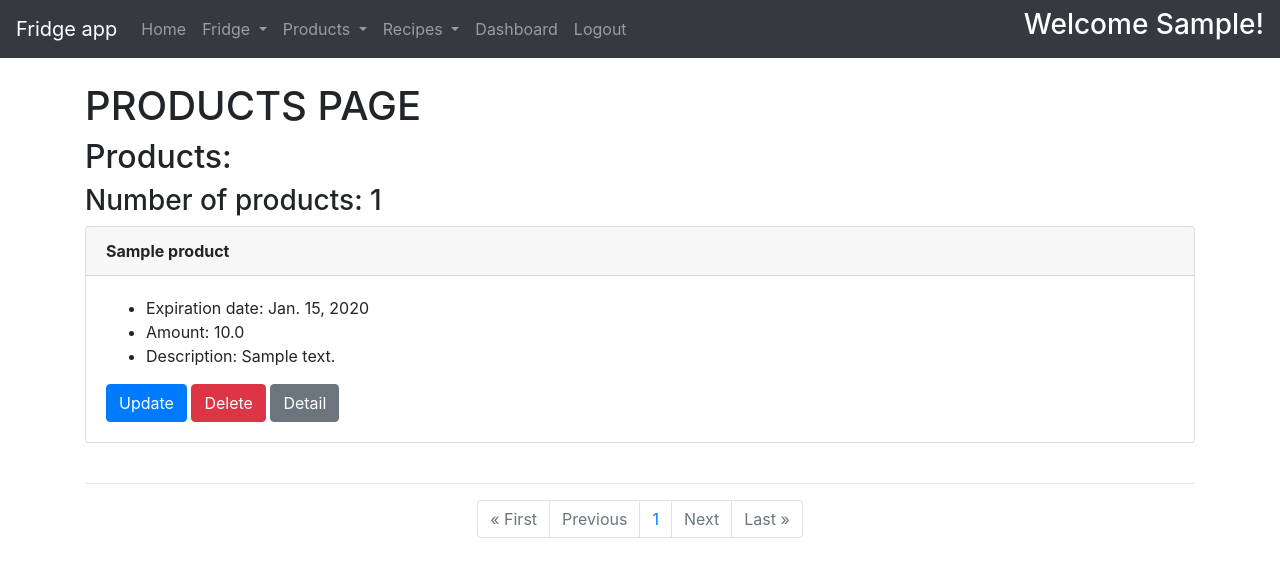
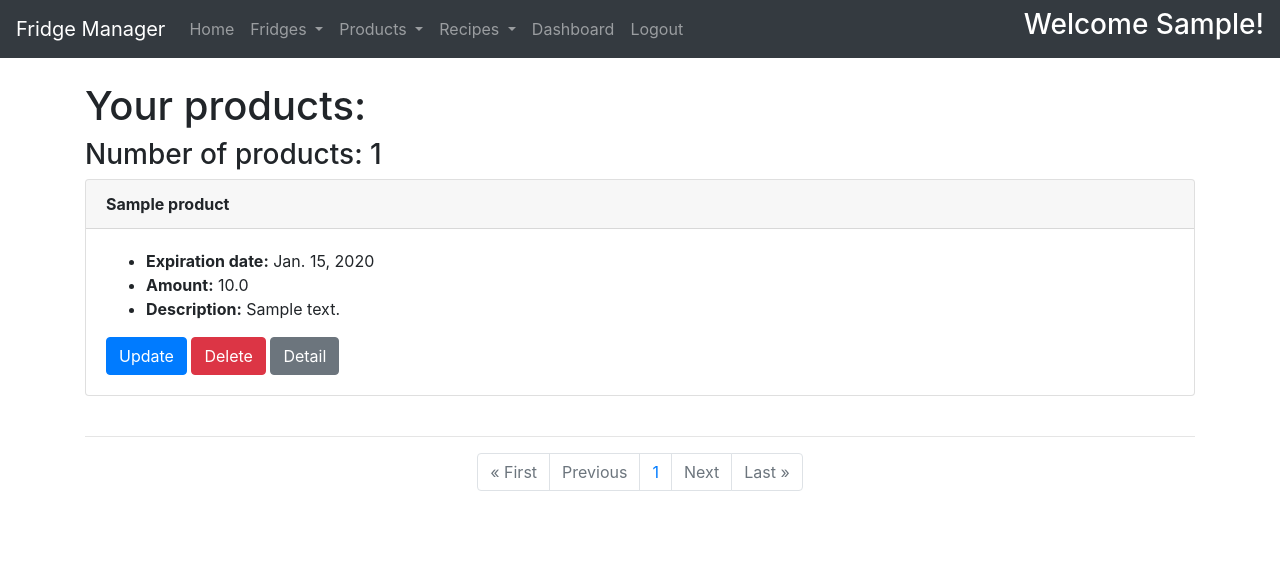
Before and after one commit to Danzigerrr/Fridge-Manager, a Django app: page /fridges/1/products in a window 1280 px wide. Shown: the top 577 px of the page. Run offline with Django 4.2, Linux system fonts and the light colour scheme; a user stored in the database is signed in; tables that the repository leaves empty hold one stand-in row (values such as "Sample post").

Commit message:
update templates and views for fridges and recipes

```diff
--- a/fridgemanager/fridge/templates/home.html
+++ b/fridgemanager/fridge/templates/home.html
@@ -27,7 +27,7 @@
                 <h3>2. User Dashboard</h3>
             </div>
             <div class="card-body">
-                <p>See details about your profile on
+                <p><b>See details about your profile on</b>
                     <a class="btn btn-outline-primary" href="{% url 'user_dashboard' %}" role="button">user dashboard</a>
                 </p>
             </div>
@@ -40,7 +40,7 @@
                 <h3>3. Profile management</h3>
             </div>
             <div class="card-body">
-                <p>Update your profile details
+                <p><b>Update your profile details</b>
                     <a class="btn btn-outline-primary" href="{% url 'update_profile' %}" role="button">here</a>
                 </p>
             </div>
--- a/fridgemanager/fridge/templates/navbar.html
+++ b/fridgemanager/fridge/templates/navbar.html
@@ -1,5 +1,5 @@
 <nav class="navbar navbar-expand-lg navbar-dark bg-dark">
-	<a class="navbar-brand" href="{% url 'home' %}">Fridge app</a>
+	<a class="navbar-brand" href="{% url 'home' %}">Fridge Manager</a>
 	<button class="navbar-toggler" type="button" data-toggle="collapse" data-target="#navbarSupportedContent" aria-controls="navbarSupportedContent" aria-expanded="false" aria-label="Toggle navigation">
 	<span class="navbar-toggler-icon"></span>
 	</button>
@@ -11,7 +11,7 @@
 			{% if user.is_authenticated %}
 			<li class="nav-item dropdown">
 				<a class="nav-link dropdown-toggle" href="{% url 'fridge_list' %}" id="navbarDropdownFridge" role="button" data-toggle="dropdown" aria-haspopup="true" aria-expanded="false">
-				Fridge
+				Fridges
 				</a>
 				<div class="dropdown-menu" aria-labelledby="navbarDropdown">
 					<a class="dropdown-item" href="{% url 'fridge_list' %}">Your fridges</a>
--- a/fridgemanager/fridge/templates/product/product_details.html
+++ b/fridgemanager/fridge/templates/product/product_details.html
@@ -2,9 +2,7 @@
 
 {% block content %}
     {% if user.is_authenticated %}
-        <h1>PRODUCT DETAILS PAGE</h1>
-
-        <h2>Product with id "{{ product.id }}":</h2>
+        <h2>Details of product "{{ product.name }}":</h2>
 
             <div class="card">
               <div class="card-header">
@@ -16,7 +14,7 @@
                  <li>Owners: {{ product.owners.name }} </li>
                  <li>Description: {{ product.description }} </li>
                     <br>
-                 <a href="{% url 'product_update' product.id %}" class="btn btn-secondary btn-sm">Update this product</a>
+                 <a href="{% url 'product_update' product.id %}" class="btn btn-secondary">Update this product</a>
 
                 </ul>
                   <!--                <a href="#" class="btn btn-primary">Go somewhere</a>-->
--- a/fridgemanager/fridge/templates/product/product_list.html
+++ b/fridgemanager/fridge/templates/product/product_list.html
@@ -1,9 +1,9 @@
 {% extends 'base.html' %}
 {% block content %}
 	{% if user.is_authenticated %}
-		<h1>PRODUCTS PAGE</h1>
-		{% if products|length > 0 %}
-			<h2>Products:</h2>
+		{% if fridges_of_user %}
+			{% if products %}
+				<h1>Your products:</h1>
 				<h3>Number of products: {{ products_len }}</h3>
 					{% for product in products %}
 					<div class="card">
@@ -12,9 +12,9 @@
 						</div>
 						<div class="card-body">
 							<ul>
-							<li>Expiration date: {{ product.expire_date }} </li>
-							<li>Amount: {{ product.amount }} </li>
-							<li>Description: {{ product.description }} </li>
+								<li><b>Expiration date:</b> {{ product.expire_date }} </li>
+								<li><b>Amount:</b> {{ product.amount }} </li>
+								<li><b>Description:</b> {{ product.description }} </li>
 							</ul>
 							<a href="{% url 'product_update' product.id %}" class="btn btn-primary">Update</a>
 							<a href="{% url 'product_delete' product.id %}" class="btn btn-danger">Delete</a>
@@ -26,7 +26,32 @@
 				<hr>
 			{% include 'product/product_list_paginator.html' %}
 			{% else %}
-			<h2>No products currently available. Click <a href="{% url 'product_add' %}">here</a> to add products.</h2>
+				<br>
+					<div class="border border-danger border-3">
+						<div class="card text-center">
+						  <div class="card-header">
+							  <h3>No products found!</h3>
+						  </div>
+						  <div class="card-body">
+							<p class="card-text"><h5>You do not have any products! Create one using the link below.</h5></p>
+							<a href="{% url 'product_add' %}" class="btn btn-primary">Create product here</a>
+						  </div>
+						</div>
+					</div>
+			{% endif %}
+		{% else %}
+			<br>
+			<div class="border border-danger border-3">
+				<div class="card text-center">
+				  <div class="card-header">
+					  <h3>No fridges found!</h3>
+				  </div>
+				  <div class="card-body">
+					<p class="card-text"><h5>You do not have any fridges! Create one using the link below.</h5></p>
+					<a href="{% url 'fridge_add' %}" class="btn btn-primary">Create fridge here</a>
+				  </div>
+				</div>
+			</div>
 		{% endif %}
 	{% else %}
 		{% include 'no_access_without_login_info.html' %}
--- a/fridgemanager/fridge/views/fridge.py
+++ b/fridgemanager/fridge/views/fridge.py
@@ -182,4 +182,4 @@ def fridge_products(request, fridge_id):
     products_to_show = p.get_page(page)
 
     return render(request, 'product/product_list.html',
-                  {'products': products_to_show, 'products_len': len(products)})
+                  {'products': products_to_show, 'products_len': len(products), 'fridges_of_user': fridge})
--- a/fridgemanager/fridge/views/product.py
+++ b/fridgemanager/fridge/views/product.py
@@ -18,7 +18,7 @@ def product_list(request):
     products_to_show = p.get_page(page)
 
     return render(request, 'product/product_list.html',
-                  {'products': products_to_show, 'products_len': len(products_of_user)})
+                  {'products': products_to_show, 'products_len': len(products_of_user), 'fridges_of_user': fridges_of_user})
 
 
 def product_add(request):
```
Also changed, not shown: fridgemanager/fridge/templates/fridge/fridge_list.html (+4 -4 lines), fridgemanager/fridge/templates/product/product_add.html (+12 -1 lines), fridgemanager/fridge/templates/product/product_search.html (+5 -3 lines), fridgemanager/fridge/templates/product/product_update.html (+3 -4 lines), fridgemanager/fridge/templates/recipe/recipe_details.html (deleted, +0 -27 lines), fridgemanager/fridge/templates/recipe/recipe_list.html (+31 -6 lines), fridgemanager/fridge/templates/recipe/recipe_saved.html (+16 -3 lines), fridgemanager/fridge/views/recipe.py (+55 -45 lines), fridgemanager/members/templates/dashboard.html (+13 -3 lines). Lines whose indentation alone changed are shown as unchanged.
